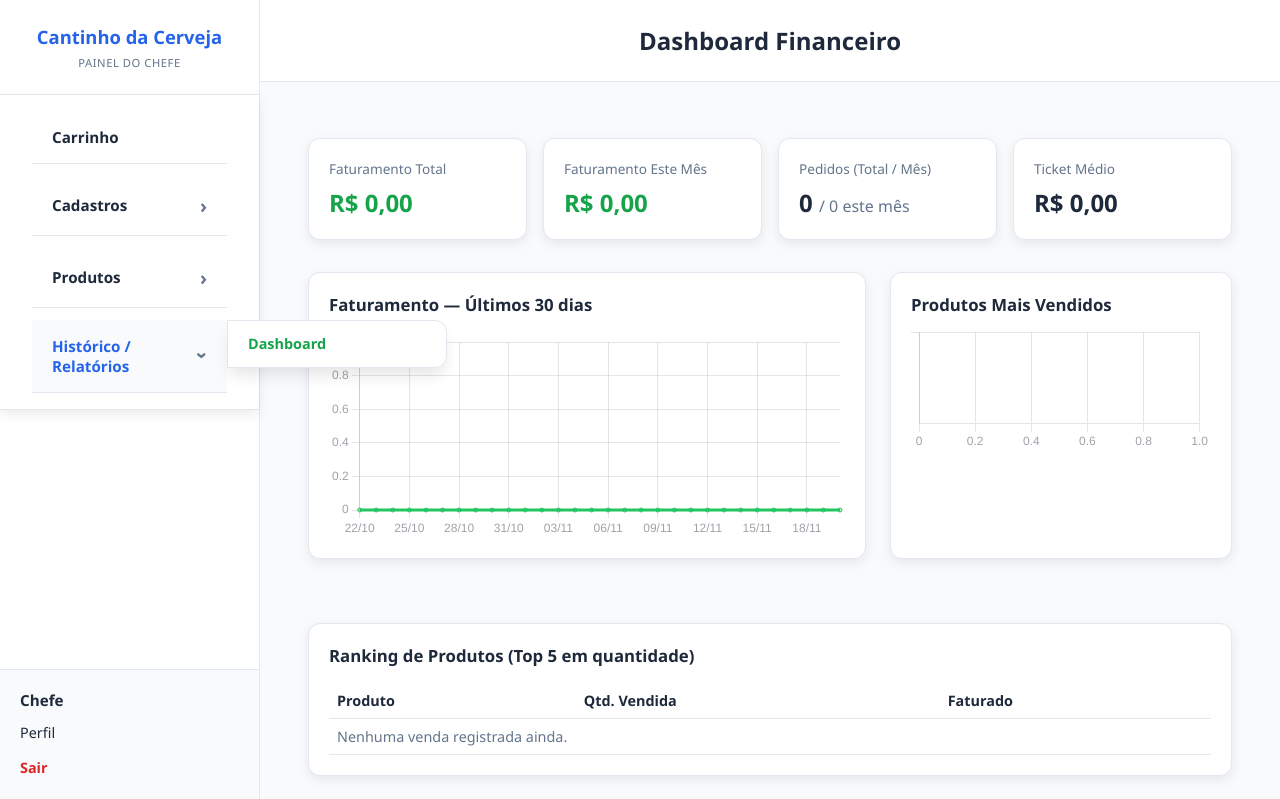
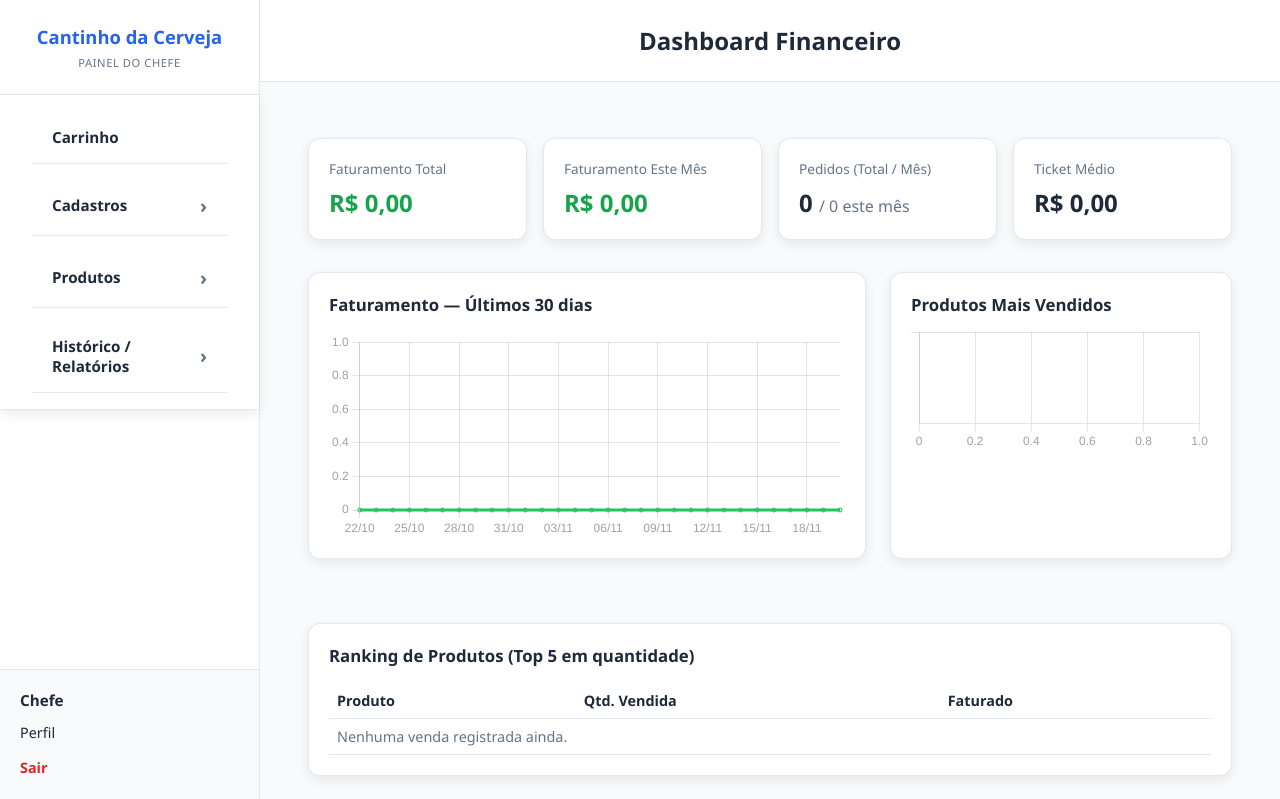
Before and after one commit to Mikael-Vieira/Cantinho-da-Cerveja, a Laravel app: page /admin/dashboard in a window 1280 px wide. Shown: the top 799 px of the page. Run offline with Laravel 12, Linux system fonts and the light colour scheme; a user stored in the database is signed in; data comes from the database, SQL or seed files in the repository; data that the repository does not hold is empty.

Commit message:
fix: atualização na abertuda da sidebar

```diff
--- a/resources/views/layouts/sidebar.blade.php
+++ b/resources/views/layouts/sidebar.blade.php
@@ -32,8 +32,8 @@
                 </details>
             @endif
 
-            <details class="sidebar-group" name="sidebar-accordion" {{ request()->routeIs('products.index') || request()->routeIs('orders.index') ? 'open' : '' }}>
-                <summary>Produtos</summary>
+        <details class="sidebar-group" name="sidebar-accordion">
+                    <summary>Produtos</summary>
                 <div class="sidebar-group-links">
                     <a href="{{ route('products.index') }}" class="{{ request()->routeIs('products.index') ? 'is-active' : '' }}">
                         Cardápio
@@ -45,7 +45,7 @@
             </details>
 
             @if (Auth::user()->role === 'admin')
-                <details class="sidebar-group" name="sidebar-accordion" {{ request()->routeIs('chefe.dashboard') ? 'open' : '' }}>
+                <details class="sidebar-group" name="sidebar-accordion">
                     <summary>Histórico / Relatórios</summary>
                     <div class="sidebar-group-links">
                         <a href="{{ route('chefe.dashboard') }}" class="{{ request()->routeIs('chefe.dashboard') ? 'is-active' : '' }}">
```
Also changed, not shown: public/js/sidebar.js (+14 -0 lines).
